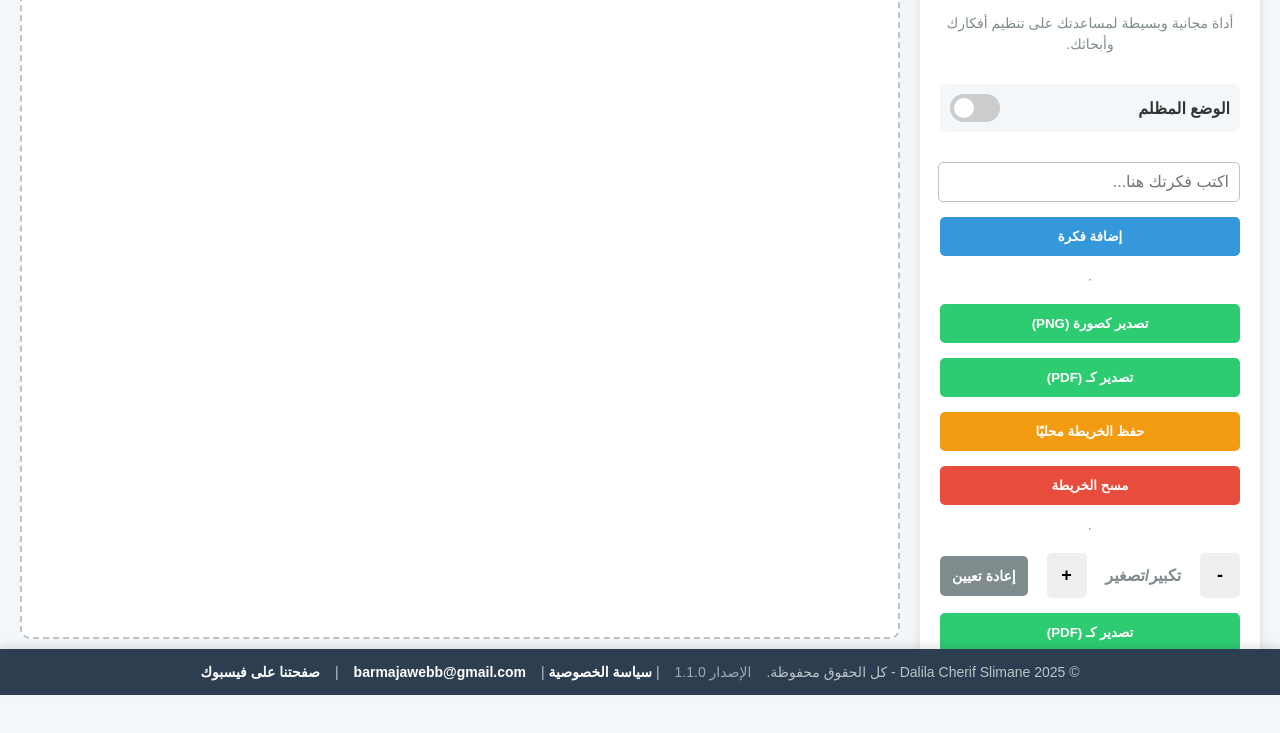
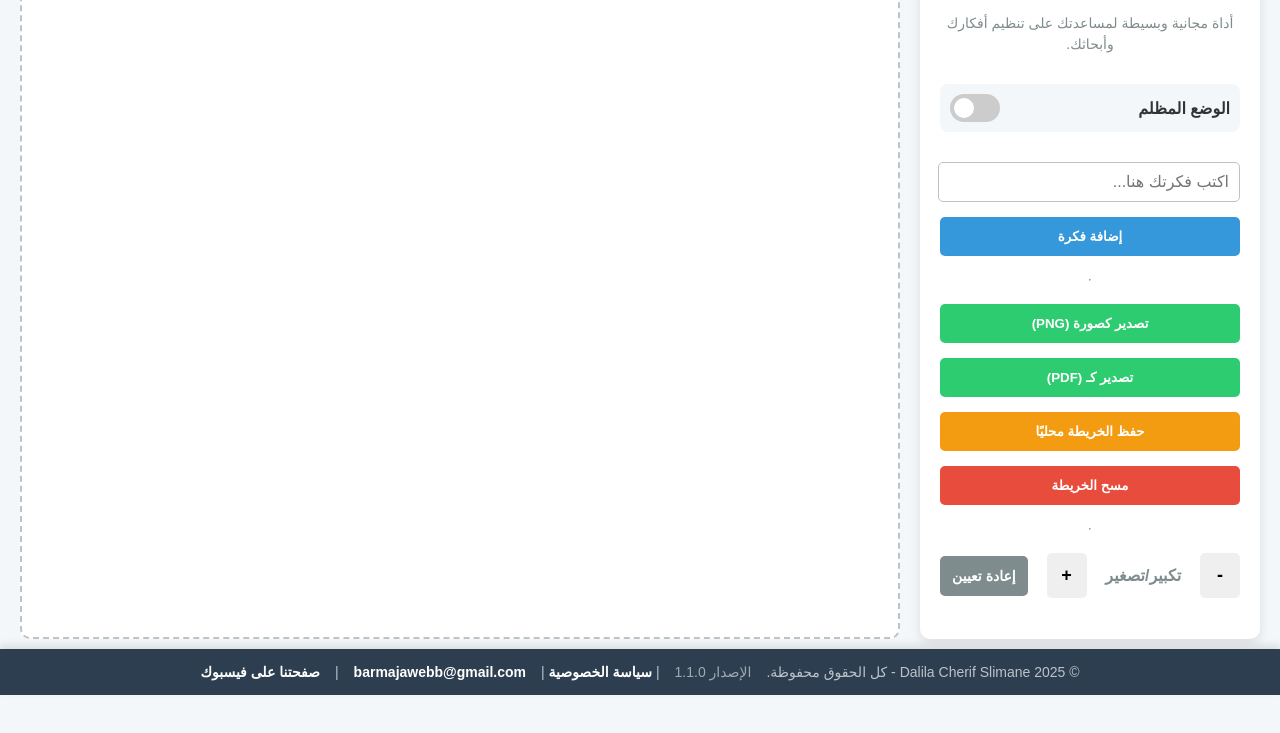
Before and after one commit to cute322/my-map, a plain HTML site: page index.html in a window 1280 px wide. Shown: the part 105-838 px from the top of the page. Drawn offline with nearby package versions, Linux system fonts and the light colour scheme; a script that the page names is missing.

Commit message:
اكتبي هنا وصفا موجزا للتحديث

```diff
--- a/index.html
+++ b/index.html
@@ -41,7 +41,6 @@
     <button id="zoom-in-btn">+</button>
     <button id="zoom-reset-btn">إعادة تعيين</button>
 </div>
-            <button id="export-pdf-btn">تصدير كـ (PDF)</button>
             <p id="error-message" class="error"></p>
         </div>
 
```
